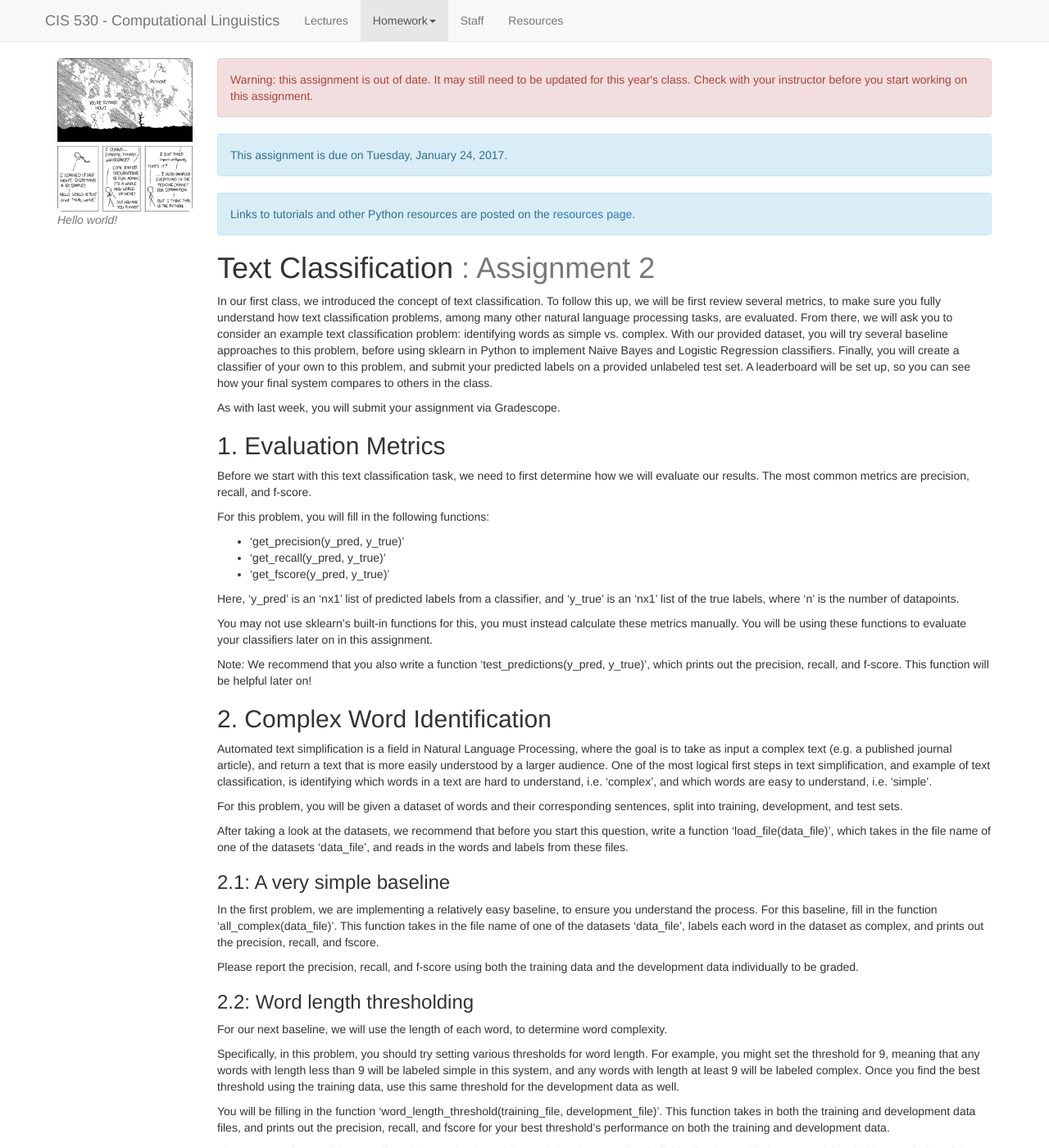
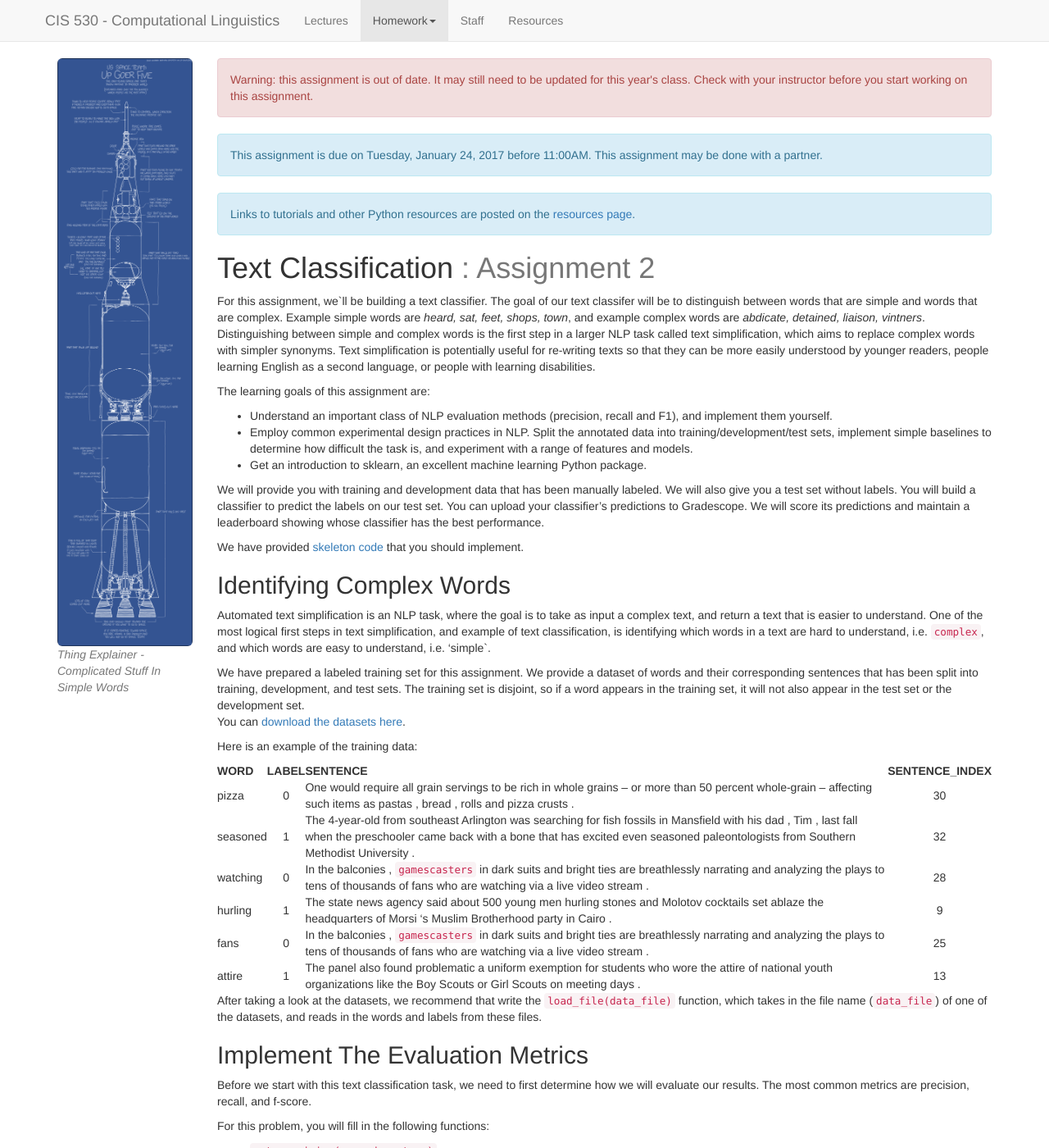
Before and after one commit to computational-linguistics-class/computational-linguistics-class.github.io, a Jekyll site: the page built from assignment2.md, in a window 1280 px wide and 1400 px high. Shown: the whole window at 82% size. Built offline with Jekyll 4.4.1, drawn with Linux system fonts in a browser that asks for light colours; nearby versions of some CDN libraries; a script that is not in the unit is left out; some of the changed text lies outside the part shown.

Commit message:
Edited Reno's draft

```diff
--- a/assignment2.md
+++ b/assignment2.md
@@ -1,17 +1,18 @@
 ---
 layout: default
-img: python.jpg
-img_link: http://xkcd.com/353/
-caption: Hello world!
+img: up_goer_five.png
+img_link: https://xkcd.com/thing-explainer/
+caption: Thing Explainer - Complicated Stuff In Simple Words
 title: Homework 2 "Text Classification"
 active_tab: homework
 release_date: 2017-01-17
 due_date: 2017-01-24 11:00:00EST
+attribution: Reno Kriz and Chris Callison-Burch
 ---
 
 <!-- Check whether the assignment is up to date -->
-{% capture this_year %}{{'now' | date: '%Y'}}{% endcapture %}
-{% capture due_year %}{{page.due_date | date: '%Y'}}{% endcapture %}
+{% capture this_year %}{{`now` | date: `%Y`}}{% endcapture %}
+{% capture due_year %}{{page.due_date | date: `%Y`}}{% endcapture %}
 {% if this_year != due_year %}
 <div class="alert alert-danger">
 Warning: this assignment is out of date.  It may still need to be updated for this year's class.  Check with your instructor before you start working on this assignment.
@@ -21,7 +22,7 @@ Warning: this assignment is out of date.  It may still need to be updated for th
 
 
 <div class="alert alert-info">
-This assignment is due on {{ page.due_date | date: "%A, %B %-d, %Y" }}.
+This assignment is due on {{ page.due_date | date: "%A, %B %-d, %Y" }} before {{ page.due_date | date: "%I:%M%p" }}.  This assignment may be done with a partner.
 </div>
 
 <div class="alert alert-info" markdown="span">
@@ -30,74 +31,96 @@ Links to tutorials and other Python resources are posted on the [resources page]
 
 Text Classification <span class="text-muted">: Assignment 2</span>
 =============================================================
-In our first class, we introduced the concept of text classification. To follow this up, we will be first review several metrics, to make sure you fully understand how text classification problems, among many other natural language processing tasks, are evaluated. From there, we will ask you to consider an example text classification problem: identifying words as simple vs. complex. With our provided dataset, you will try several baseline approaches to this problem, before using sklearn in Python to implement Naive Bayes and Logistic Regression classifiers. Finally, you will create a classifier of your own to this problem, and submit your predicted labels on a provided unlabeled test set. A leaderboard will be set up, so you can see how your final system compares to others in the class.
 
-As with last week, you will submit your assignment via Gradescope.
+For this assignment, we`ll be building a text classifier.  The goal of our text classifer will be to distinguish between words that are simple and words that are complex.  Example simple words are *heard, sat, feet, shops, town*, and example complex words are *abdicate, detained, liaison, vintners*. Distinguishing between simple and complex words is the first step in a larger NLP task called text simplification, which aims to replace complex words with simpler synonyms.  Text simplification is potentially useful for re-writing texts so that they can be more easily understood by younger readers, people learning English as a second language, or people with learning disabilities.
 
-## 1. Evaluation Metrics
+The learning goals of this assignment are:
+* Understand an important class of NLP evaluation methods (precision, recall and F1), and implement them yourself.
+* Employ common experimental design practices in NLP.  Split the annotated data into training/development/test sets, implement simple baselines to determine how difficult the task is, and experiment with a range of features and models.
+* Get an introduction to sklearn, an excellent machine learning Python package.
+
+We will provide you with training and development data that has been manually labeled.  We will also give you a test set without labels.  You will build a classifier to predict the labels on our test set.  You can upload your classifier's predictions to Gradescope.  We will score its predictions and maintain a leaderboard showing whose classifier has the best performance.
+
+We have provided [skeleton code]() that you should implement.
+
+## Identifying Complex Words
+
+Automated text simplification is an NLP task, where the goal is to take as input a complex text, and return a text that is easier to understand. One of the most logical first steps in text simplification, and example of text classification, is identifying which words in a text are hard to understand, i.e. `complex`, and which words are easy to understand, i.e. 'simple`.
+
+We have prepared a labeled training set for this assignment.  We provide a dataset of words and their corresponding sentences that has been split into training, development, and test sets.  The training set is disjoint, so if a word appears in the training set, it will not also appear in the test set or the development set.
+You can [download the datasets here]().
+
+Here is an example of the training data:
+
+| WORD | LABEL | SENTENCE | SENTENCE_INDEX |
+| :--- |:-----:| :------  | :------------: |
+|  pizza | 0 | One would require all grain servings to be rich in whole grains -- or more than 50 percent whole-grain -- affecting such items as pastas , bread , rolls and pizza crusts . | 30 |
+|  seasoned | 1 | The 4-year-old from southeast Arlington was searching for fish fossils in Mansfield with his dad , Tim , last fall when the preschooler came back with a bone that has excited even seasoned paleontologists from Southern Methodist University . | 32 |
+|  watching | 0 | In the balconies , `` gamescasters `` in dark suits and bright ties are breathlessly narrating and analyzing the plays to tens of thousands of fans who are watching via a live video stream . | 28 |
+|  hurling | 1 | The state news agency said about 500 young men hurling stones and Molotov cocktails set ablaze the headquarters of Morsi 's Muslim Brotherhood party in Cairo . | 9 |
+|  fans | 0 | In the balconies , `` gamescasters `` in dark suits and bright ties are breathlessly narrating and analyzing the plays to tens of thousands of fans who are watching via a live video stream . | 25 |
+|  attire | 1 | The panel also found problematic a uniform exemption for students who wore the attire of national youth organizations like the Boy Scouts or Girl Scouts on meeting days . | 13 |
+
+
+After taking a look at the datasets, we recommend that write the `load_file(data_file)` function, which takes in the file name (`data_file`) of one of the datasets, and reads in the words and labels from these files.
+
+## Implement The Evaluation Metrics
 
 Before we start with this text classification task, we need to first determine how we will evaluate our results. The most common metrics are precision, recall, and f-score.
 
 For this problem, you will fill in the following functions:
 
-- 'get_precision(y_pred, y_true)'
-- 'get_recall(y_pred, y_true)'
-- 'get_fscore(y_pred, y_true)'
+- `get_precision(y_pred, y_true)`
+- `get_recall(y_pred, y_true)`
+- `get_fscore(y_pred, y_true)`
 
-Here, 'y_pred' is an 'nx1' list of predicted labels from a classifier, and 'y_true' is an 'nx1' list of the true labels, where 'n' is the number of datapoints.
+Here, `y_pred` is list of predicted labels from a classifier, and `y_true` is a list of the true labels.
 
-You may not use sklearn's built-in functions for this, you must instead calculate these metrics manually. You will be using these functions to evaluate your classifiers later on in this assignment.
+You may not use sklearn's built-in functions for this, you must instead write your own code to calculate these metrics. You will be using these functions to evaluate your classifiers later on in this assignment.
 
-Note: We recommend that you also write a function 'test_predictions(y_pred, y_true)', which prints out the precision, recall, and f-score. This function will be helpful later on!
+We recommend that you also write a function `test_predictions(y_pred, y_true)`, which prints out the precision, recall, and f-score. This function will be helpful later on!
 
-## 2. Complex Word Identification
 
-Automated text simplification is a field in Natural Language Processing, where the goal is to take as input a complex text (e.g. a published journal article), and return a text that is more easily understood by a larger audience. One of the most logical first steps in text simplification, and example of text classification, is identifying which words in a text are hard to understand, i.e. 'complex', and which words are easy to understand, i.e. 'simple'.
+## Implement a majority class baseline
 
-For this problem, you will be given a dataset of words and their corresponding sentences, split into training, development, and test sets.
-
-After taking a look at the datasets, we recommend that before you start this question, write a function 'load_file(data_file)', which takes in the file name of one of the datasets 'data_file', and reads in the words and labels from these files.
-
-### 2.1: A very simple baseline
-
-In the first problem, we are implementing a relatively easy baseline, to ensure you understand the process. For this baseline, fill in the function 'all_complex(data_file)'. This function takes in the file name of one of the datasets 'data_file', labels each word in the dataset as complex, and prints out the precision, recall, and fscore.
+You should start by implementing simple baselines. Your first baseline is a majority class baseline.  You should complete the function `all_complex(data_file)`, which takes in the file name of one of the datasets, labels each word in the dataset as complex, and prints out the precision, recall, and fscore.
 
 Please report the precision, recall, and f-score using both the training data and the development data individually to be graded.
 
-### 2.2: Word length thresholding
+### Word length baseline
 
-For our next baseline, we will use the length of each word, to determine word complexity.
+For our next baseline, we will use the length of each word to predict its complexity.
 
-Specifically, in this problem, you should try setting various thresholds for word length. For example, you might set the threshold for 9, meaning that any words with length less than 9 will be labeled simple in this system, and any words with length at least 9 will be labeled complex. Once you find the best threshold using the training data, use this same threshold for the development data as well.
+For the word length baseline, you should try setting various thresholds for word length. For example, you might set a threshold of 9, meaning that any words with less than 9 characters will be labeled simple, and any words with 9 characters or more will be labeled complex. Once you find the best threshold using the training data, use this same threshold for the development data as well.
 
-You will be filling in the function 'word_length_threshold(training_file, development_file)'. This function takes in both the training and development data files, and prints out the precision, recall, and fscore for your best threshold's performance on both the training and development data.
+You will be filling in the function `word_length_threshold(training_file, development_file)`. This function takes in both the training and development data files, and prints out the precision, recall, and f-score for your best threshold's performance on both the training and development data.
 
-Please report the precision, recall, and f-score for the training and development data individually, along with the range of thresholds you tried, and the best threshold to be graded.
+In your write-up, please report the precision, recall, and f-score for the training and development data individually, along with the range of thresholds you tried.
 
 
-### 2.3: Word frequency thresholding
+### Word frequency baseline
 
-Our last baseline is similar to the previous baseline, but instead of thresholding on word length, you will be thresholding on word frequency. We have provided Google NGram frequencies in the text file 'ngram_counts.txt', along with the helper function 'load_ngram_counts(ngram_counts_file)' to load them into Python as a dictionary.
+Our final baseline thresholds on word frequency instead of length. We have provided Google NGram frequencies in the text file `ngram_counts.txt`, along with the helper function `load_ngram_counts(ngram_counts_file)` to load them into Python as a dictionary.
 
-You will be filling in the function 'word_frequency_threshold(training_file, development_file, counts)', where 'counts' is the dictionary of word frequencies. This function again prints out the precision, recall, and fscore for your best threshold's performance on both the training and development data.
+You will be filling in the function `word_frequency_threshold(training_file, development_file, counts)`, where `counts` is the dictionary of word frequencies. This function again prints out the precision, recall, and fscore for your best threshold's performance on both the training and development data.
 
 Please again report the precision, recall, and f-score on the training and development data individually, along with the range of thresholds you tried, and the best threshold to be graded.
 
 Note: Due to its size, loading the ngram counts into Python takes around 20 seconds, and finding the correct threshold may take a few minutes to run.
 
-### 2.4: Naive Bayes
+### Naive Bayes classification
 
-Now, let's move on to actual Machine Learning classifiers! For our first classifier, you will use the built-in 'Naive Bayes' model from 'sklearn', to train a classifier. You may use the online 'sklearn' documentation to build your classifier. For features, you will simply use word length and word frequency as your two features. To import this model, use the following command:
+Now, let's move on to actual machine learning classifiers! For our first classifier, you will use the built-in Naive Bayes model from sklearn, to train a classifier. You should refer to the online sklearn documentation when you are building your classifier. For features, you will start by use word length and word frequency as your two features. To import this model, use the following command:
 
 {% highlight python %}
 >>> from sklearn.naive_bayes import GaussianNB
 {% endhighlight %}
 
-In this problem, you will be filling in the function 'naive_bayes(training_file, development_file, counts). This function will train a 'Naive Bayes' classifier on the training data, and print your model's precision, recall, and f-score on the training data and the development data individually.
+You should fill in the function `naive_bayes(training_file, development_file, counts). This function will train a `Naive Bayes` classifier on the training data, and print your model's precision, recall, and f-score on the training data and the development data individually.
 
-Please report the 'precision', 'recall', and 'f-score' on the training and development data individually.
+In your write-up, please report the precision, recall, and f-score on the training and development data for your Naive Bayes classifier that uses word length and word frequency.
 
-Note 1:  There are two important things to point out: sklearn classifiers take in 'numpy' arrays, rather than regular lists. You may use the online 'numpy' documentation. To import 'numpy' into Python, use the following command:
+Note 1:  There are two important things to point out: sklearn classifiers take in `numpy` arrays, rather than regular lists. You may use the online `numpy` documentation. To import `numpy` into Python, use the following command:
 
 {% highlight python %}
 >>> import numpy as np
@@ -107,31 +130,31 @@ Note 2: Before training and testing a classifier, it is generally important to n
 
 X_scaled = (X_original - mean)/sd
 
-Be sure to always use the means and standard deviations from the 'training data'.
+Be sure to always use the means and standard deviations from the `training data`.
 
-### 2.5: Logistic Regression
+### Logistic Regression
 
-Next, you will use the built-in 'Logistic Regression' from 'sklearn' to train a classifier. Again, we will use word length and word frequency as your two features. To import this model, use the following command:
+Next, you will use sklearn;s built-in Logistic Regression classifier. Again, we will use word length and word frequency as your two features. To import this model, use the following command:
 
 {% highlight python %}
 >>> from sklearn.linear_model import LogisticRegression
 {% endhighlight %}
 
-For this problem, you will be filling in the function 'logistic_regression(training_file, development_file, counts). This function will train a 'Logistic Regression' classifier on the training data, and print your model's precision, recall, and f-score on the training data and the development data individually.
+For this problem, you will be filling in the function `logistic_regression(training_file, development_file, counts). This function will train a `Logistic Regression` classifier on the training data, and print your model's precision, recall, and f-score on the training data and the development data individually.
 
-Like Section 2.4, please report the 'precision', 'recall', and 'f-score' on the training and development data individually.
+Again, please report the precision, recall, and f-score on the training and development data.
 
-### 2.6: Comparison of Naive Bayes vs. Logistic Regression.
+### Comparing of Naive Bayes vs. Logistic Regression.
 
-After implementing the previous two sections, you will notice that even though the 'Naive Bayes' and 'Logistic Regression' classifiers are given the same data, their performance is not identical. In this section, please discuss which model performed better on this task, and why you think this was the case.
+After implementing the previous two sections, you will notice that even though the Naive Bayes and Logistic Regression classifiers are given the same data, their performance is not identical. Add a paragraph to your write up that discusses which model performed better on this task, and why you think this was the case.
 
-### 2.7: Your own model
+## Build your own model
 
 Finally, the fun part! In this section, you will build your own classifier for the complex word identification task, and compare your results to that of your classmates. You will also perform an error analysis for your best performing model.
 
-#### 2.7.1: Model details
+### Try different models
 
-Unlike the previous sections, for this problem, you can choose any other types of classifier, and any additional features you can think of! For classifiers, beyond 'Naive Bayes' and 'Logistic Regression', you might consider trying 'SVM', 'Decision Trees', and 'Random Forests', among others. Additional features you may consider include number of syllables, as well as sentence-based complexity features, such as length of the sentence, average word length, etc. For counting the number of syllables, we have provided a python script 'syllables.py' that contains the function 'count_syllables(word)', which you may use.
+You can choose any other types of classifier, and any additional features you can think of! For classifiers, beyond Naive Bayes and Logistic Regression, you might consider trying 'sVM`, `Decision Trees`, and `Random Forests`, among others. Additional features you may consider include number of syllables, as well as sentence-based complexity features, such as length of the sentence, average word length, etc. For counting the number of syllables, we have provided a python script `syllables.py` that contains the function `count_syllables(word)`, which you may use.
 
 When trying different classifiers, we recommend that you train on training data, and test on the development data, like the previous sections.
 
@@ -140,17 +163,17 @@ In your writeup, please include a description of all of the models and features
 Note: You can also tune the parameters of your model, e.g. what type of kernel to use. This is not required, as some of you may not be that familiar with this.
 
 
-#### 2.7.2: Model Analysis
+### Analyze your model
 
-An important part of text classification tasks is determing exactly what your model is getting correct, and what your model is getting wrong. For this problem, you must train your best model on the training data, and report the precision, recall, and f-score on the development data.
+An important part of text classification tasks is to determine what your model is getting correct, and what your model is getting wrong. For this problem, you must train your best model on the training data, and report the precision, recall, and f-score on the development data.
 
 In addition, need to perform a detailed error analysis of your models. Give several examples of words on which your best model performs well. Also give examples of words which your best model performs poorly on, and try to identify at least two categories of words on which your model is making errors.
 
 
-#### 2.7.3: Testing your best model
+### Comparing your best model to your classmates
 
-Finally, train your best model on both the training and development data. You will use this classifier to predict labels for the test data, and will submit these labels in a text file named 'test_labels.txt' (with one label per line) to the leaderboard; be sure NOT to shuffle the order of the test examples. Instructions for how to post to the leaderboard will be posted on Piazza soon.
+Finally, train your best model on both the training and development data. You will use this classifier to predict labels for the test data, and will submit these labels in a text file named `test_labels.txt` (with one label per line) to the leaderboard; be sure NOT to shuffle the order of the test examples. Instructions for how to post to the leaderboard will be posted on Piazza soon.
 
-The baselines' performances will be included on the leaderboard. In order to receive full credit, your model must be able to outperform all of the baselines. In addition, the top 3 teams will receive 5 bonus points!
+The baselines` performances will be included on the leaderboard. In order to receive full credit, your model must be able to outperform all of the baselines. In addition, the top 3 teams will receive 5 bonus points!
 
 Good luck, and have fun!
```
Also changed, not shown: assets/img/up_goer_five.png (added).
